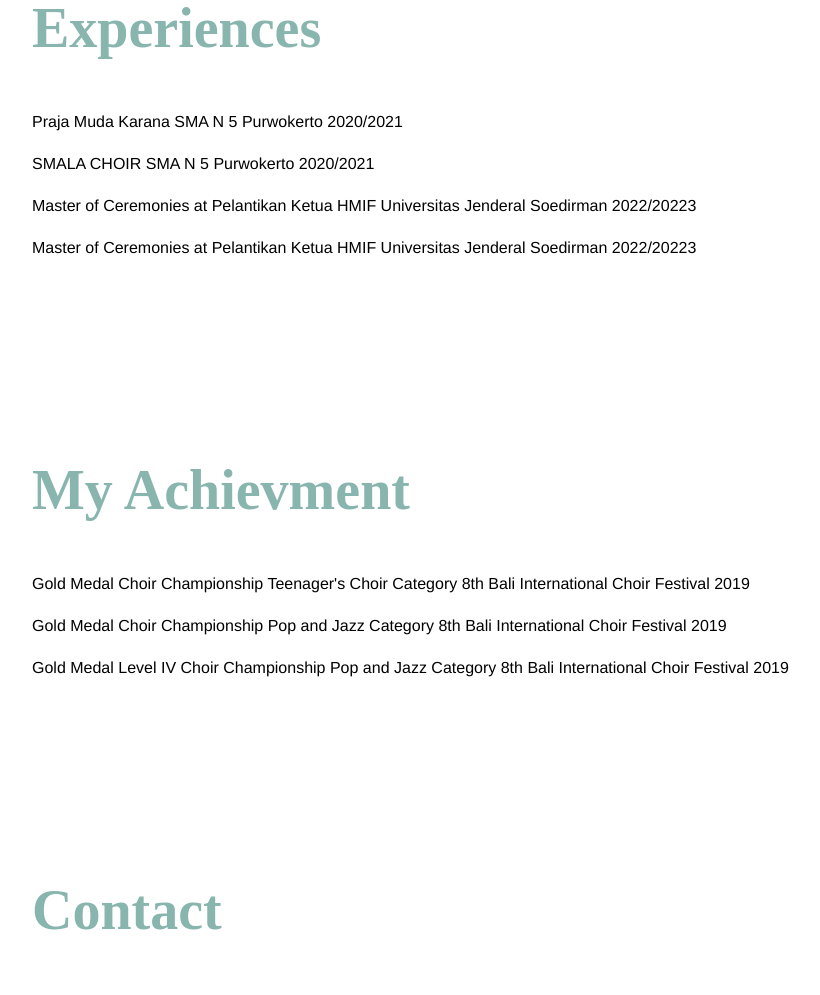
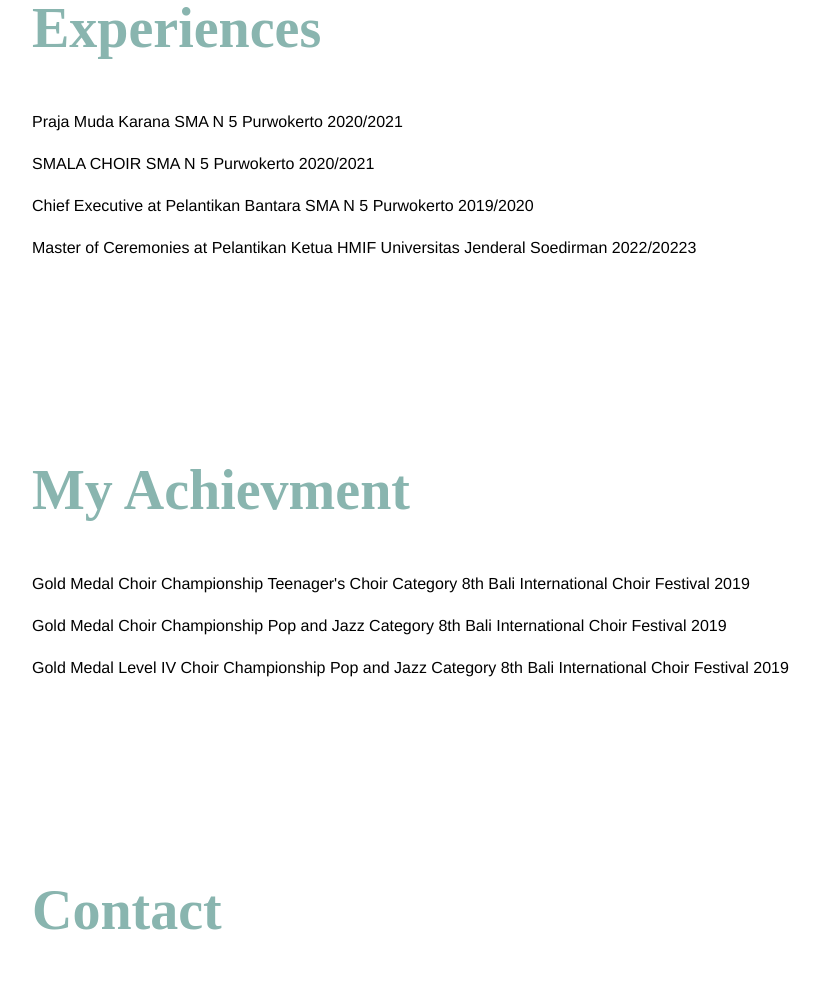
Before and after one commit to raudhotin/raudhotineka, a plain HTML site: page index.html in a window 1280 px wide. Shown: the part 2132-3127 px from the top of the page, without its empty margins (78-898 px from the left). Drawn offline with Linux system fonts and the light colour scheme; files whose address does not match are found by name.

Commit message:
Update index.html

```diff
--- a/index.html
+++ b/index.html
@@ -167,7 +167,7 @@
                 <br/>
                 <p>Praja Muda Karana SMA N 5 Purwokerto 2020/2021</p>
                 <p>SMALA CHOIR SMA N 5 Purwokerto 2020/2021</p>
-                <p>Master of Ceremonies at Pelantikan Ketua HMIF Universitas Jenderal Soedirman 2022/20223</p>
+                <p>Chief Executive at Pelantikan Bantara SMA N 5 Purwokerto 2019/2020 </p>
                 <p>Master of Ceremonies at Pelantikan Ketua HMIF Universitas Jenderal Soedirman 2022/20223</p>
                 <br/>
                 <br/>
```
